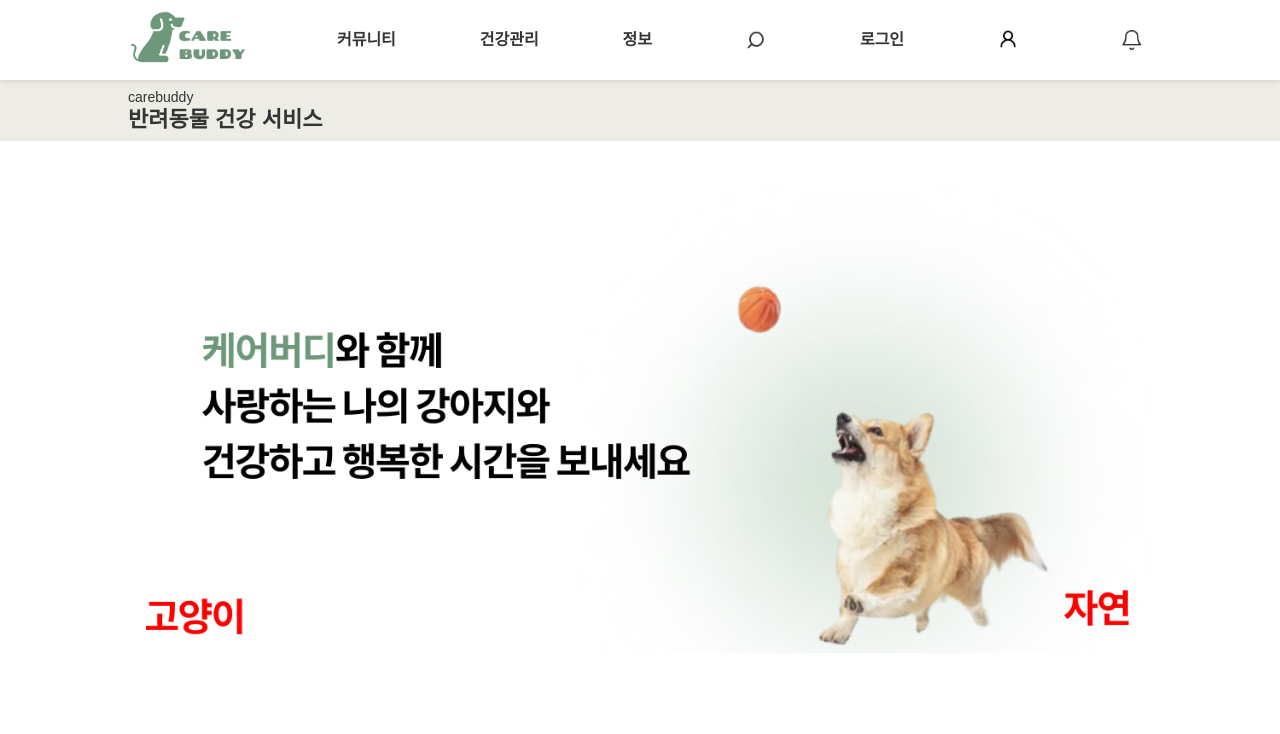
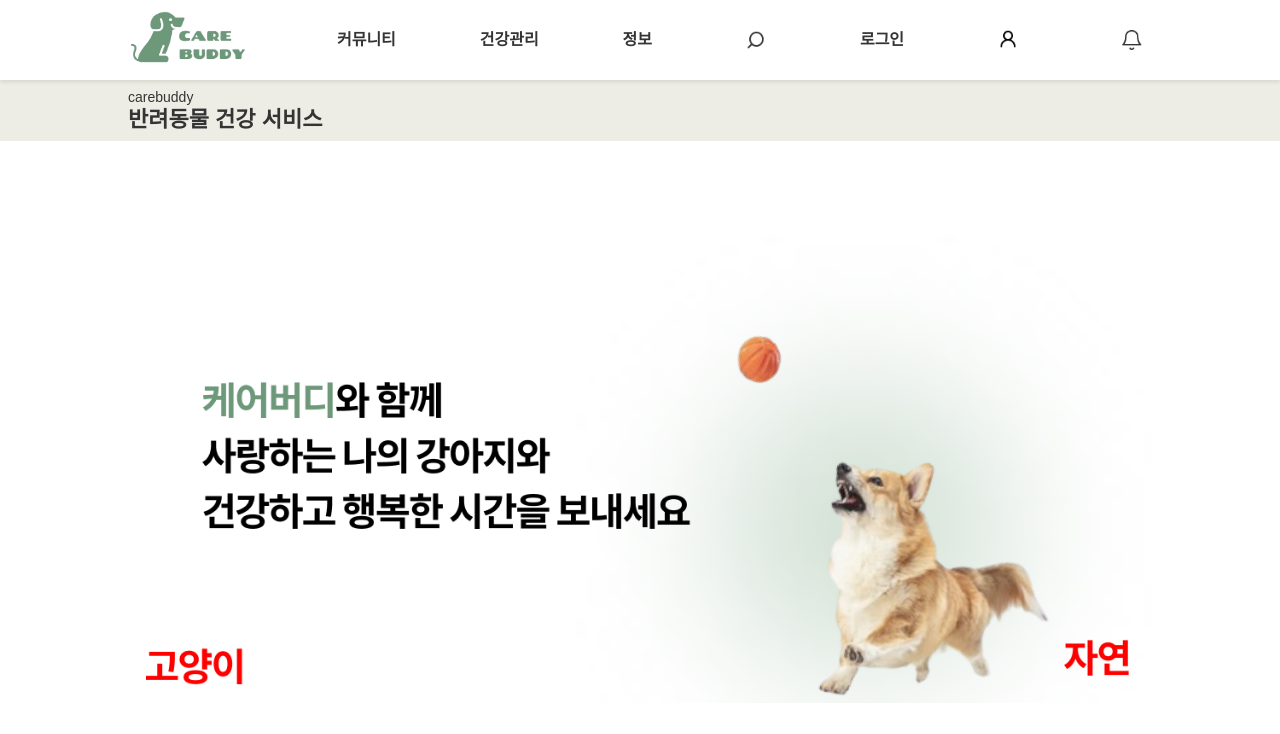
Before and after one commit to petitesize/elice_carebuddy_FE, a React (Vite) app: page / in a window 1280 px wide. Shown: the top 734 px of the page. Built offline with nearby package versions, Linux system fonts and the light colour scheme; a web font is replaced by a local one.

Commit message:
Fix: Layout Main margin top bottom update

```diff
--- a/src/components/global/Layout.tsx
+++ b/src/components/global/Layout.tsx
@@ -16,6 +16,8 @@ const Body = styled.div`
 
 const Main = styled.div`
   margin: 0 auto;
+  margin-top: 50px;
+  margin-bottom: 50px;
   width: 1024px;
 `;
 
```
